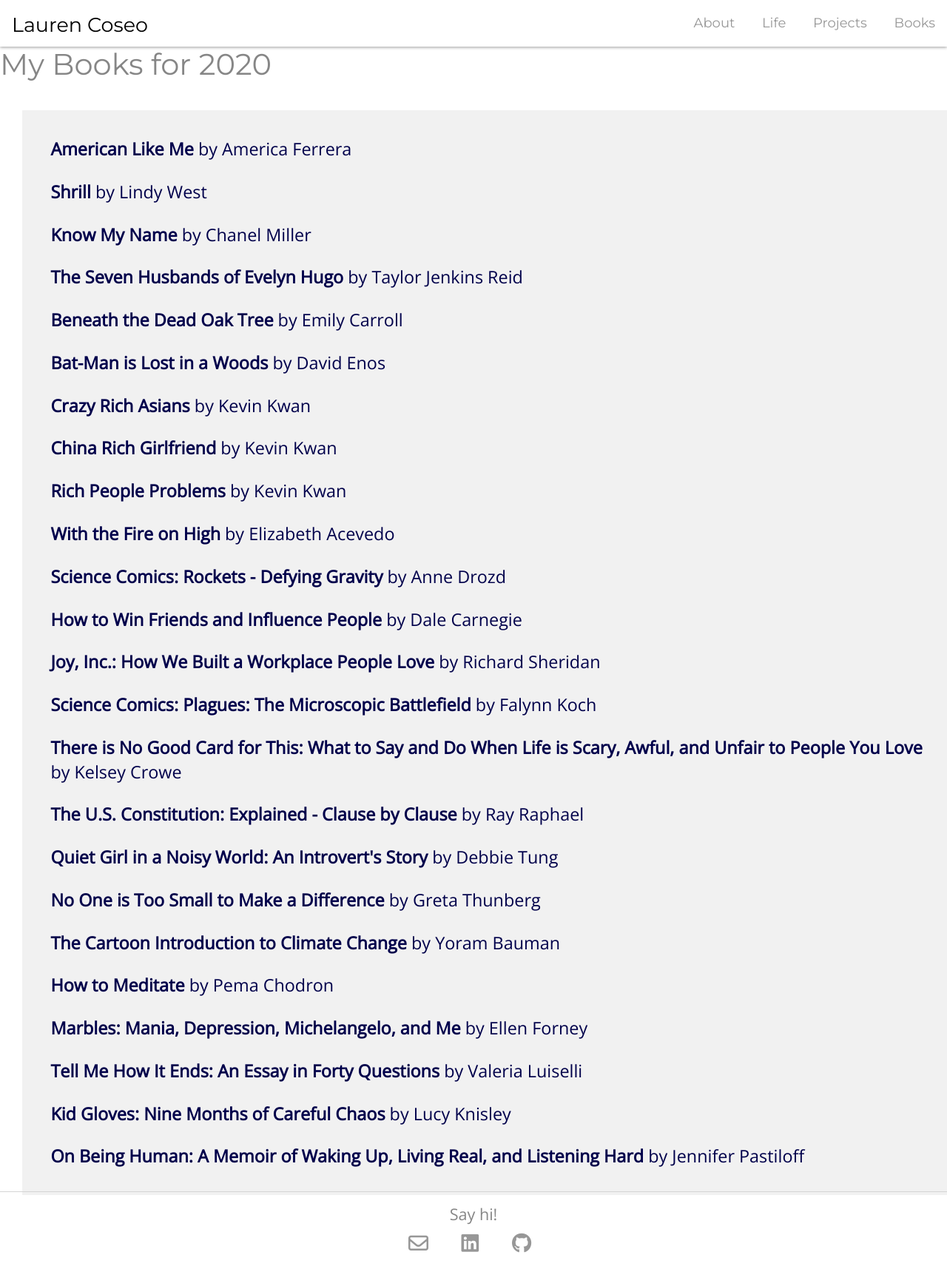
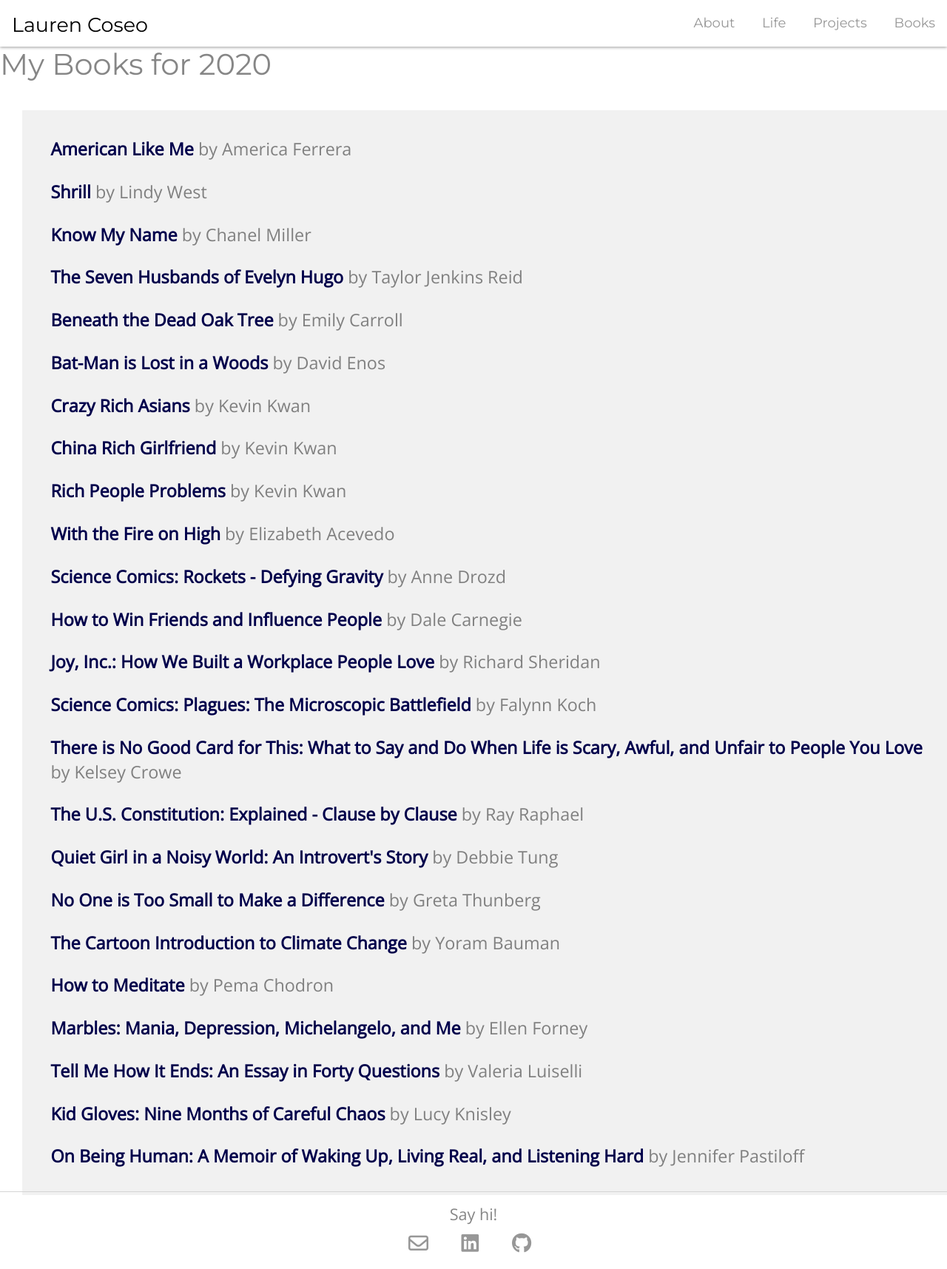
Before and after one commit to laurencoseo/laurencoseo.github.io, a Jekyll site: the page built from books/index.html, in a window 1280 px wide. Shown: the whole page at 74% size. Built offline with Jekyll 4.4.1, drawn with Linux system fonts in a browser that asks for light colours; nearby versions of some CDN libraries.

Commit message:
change author font color

```diff
--- a/css/books.css
+++ b/css/books.css
@@ -139,6 +139,7 @@ figcaption {
 .author {
     font-weight: lighter;
     font-style: normal;
+    color: gray;
 }
 
 .book-title:first-of-type {
```
